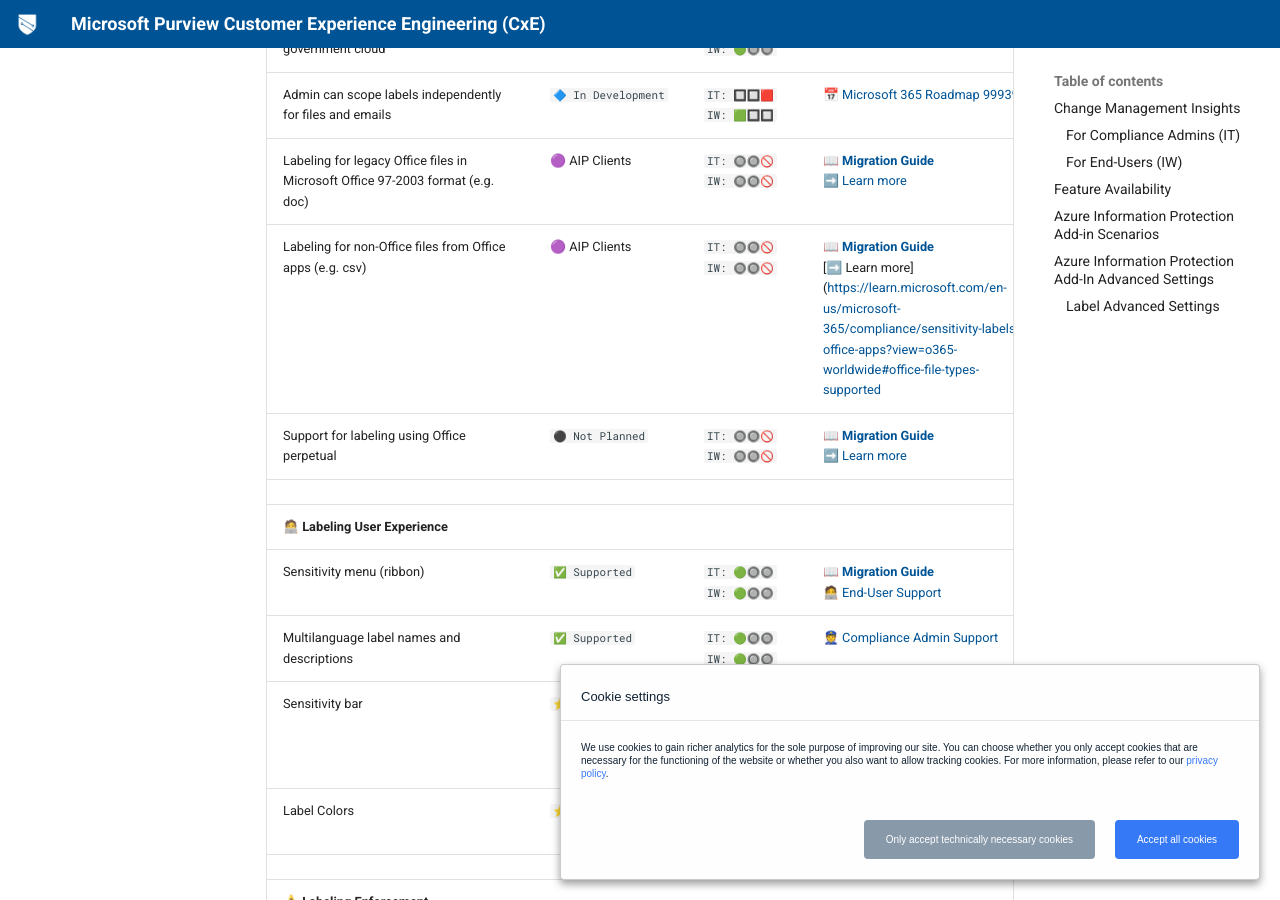
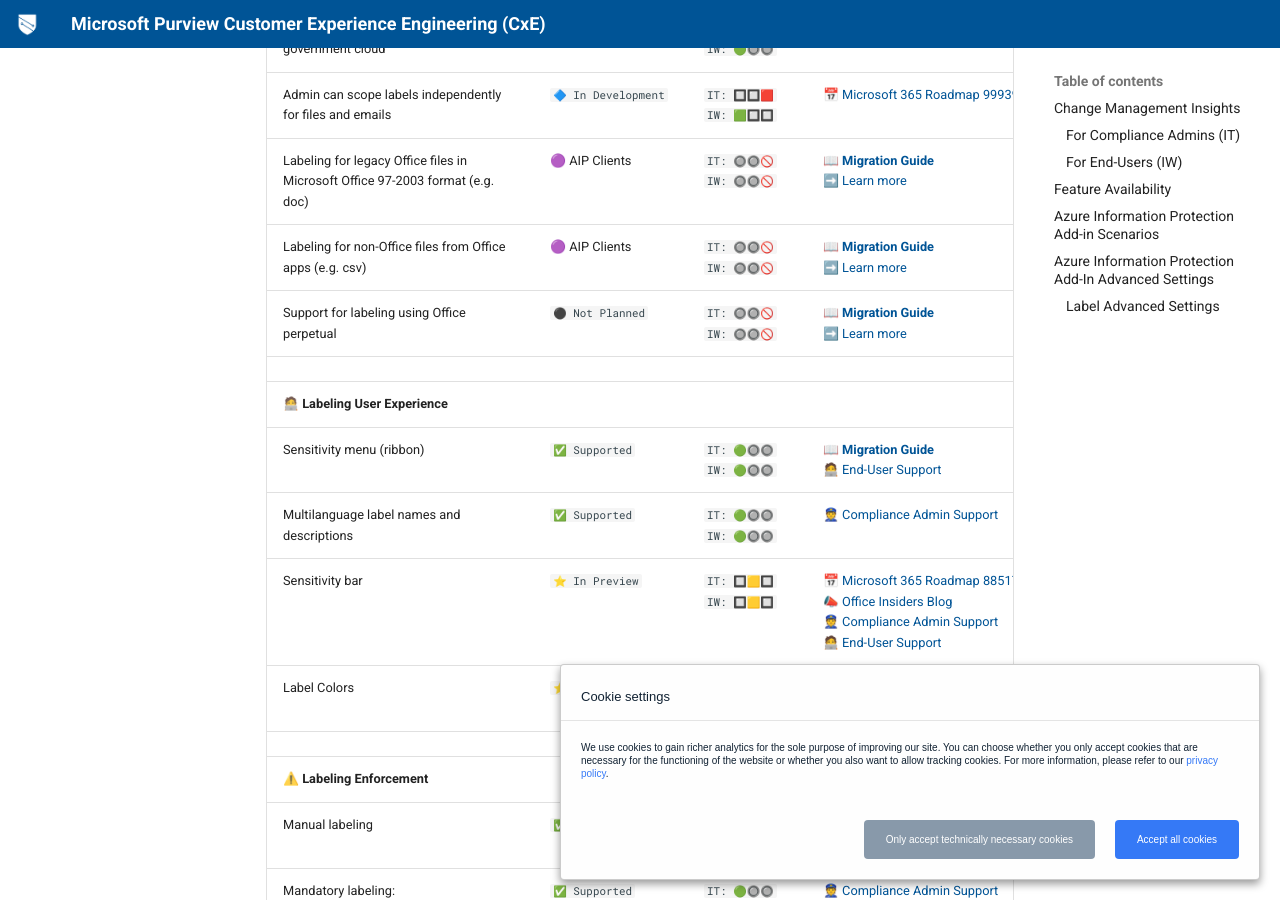
Before and after one commit to microsoft/ComplianceCxE, an MkDocs documentation site: the page built from docs/playbooks/AIP2MIP/CompareAIP2MIP.md, in a window 1280 px wide and 900 px high, scrolled down 1845 px. Built offline with MkDocs 1.6.1 and Material for MkDocs 9.7.7, drawn with Linux system fonts in a browser that asks for light colours; some of the changed lines change nothing that is shown.

Commit message:
Update CompareAIP2MIP.md

```diff
--- a/docs/playbooks/AIP2MIP/CompareAIP2MIP.md
+++ b/docs/playbooks/AIP2MIP/CompareAIP2MIP.md
@@ -43,7 +43,7 @@
 | View and apply sensitivity labels in government cloud | `✅ Supported` | `IT: 🟢🔘🔘`<br>`IW: 🟢🔘🔘` | |
 | Admin can scope labels independently for files and emails | `🔷 In Development` | `IT: 🔲🔲🟥`<br>`IW: 🟩🔲🔲` | [📅 Microsoft 365 Roadmap 99939](https://www.microsoft.com/en-us/microsoft-365/roadmap?filters=&searchterms=99939) |
 | Labeling for legacy Office files in Microsoft Office 97-2003 format (e.g. doc) | 🟣 AIP Clients | `IT: 🔘🔘🚫`<br>`IW: 🔘🔘🚫` | 📖 [**Migration Guide**](Features/Environment/FileTypeSupport.md)<br>[➡️ Learn more](https://learn.microsoft.com/en-us/microsoft-365/compliance/sensitivity-labels-office-apps?view=o365-worldwide#office-file-types-supported)  |
-| Labeling for non-Office files from Office apps (e.g. csv)| 🟣 AIP Clients | `IT: 🔘🔘🚫`<br>`IW: 🔘🔘🚫` | 📖 [**Migration Guide**](Features/Environment/FileTypeSupport.md)<br>[➡️ Learn more]([https://learn.microsoft.com/en-us/microsoft-365/compliance/sensitivity-labels-office-apps?view=o365-worldwide#office-file-types-supported](https://learn.microsoft.com/en-us/azure/information-protection/rms-client/clientv2-admin-guide-file-types)  |
+| Labeling for non-Office files from Office apps (e.g. csv)| 🟣 AIP Clients | `IT: 🔘🔘🚫`<br>`IW: 🔘🔘🚫` | 📖 [**Migration Guide**](Features/Environment/FileTypeSupport.md)<br>[➡️ Learn more](https://learn.microsoft.com/en-us/azure/information-protection/rms-client/clientv2-admin-guide-file-types)  |
 | Support for labeling using Office perpetual | `⚫ Not Planned` | `IT: 🔘🔘🚫`<br>`IW: 🔘🔘🚫` | 📖 [**Migration Guide**](Features/Environment/OfficeEditions.md)<br>[➡️ Learn more](https://learn.microsoft.com/en-us/microsoft-365/compliance/sensitivity-labels-office-apps#labeling-client-for-desktop-apps) |
 | | | |
 | 🧑‍💻 **Labeling User Experience**  | | | |
```
